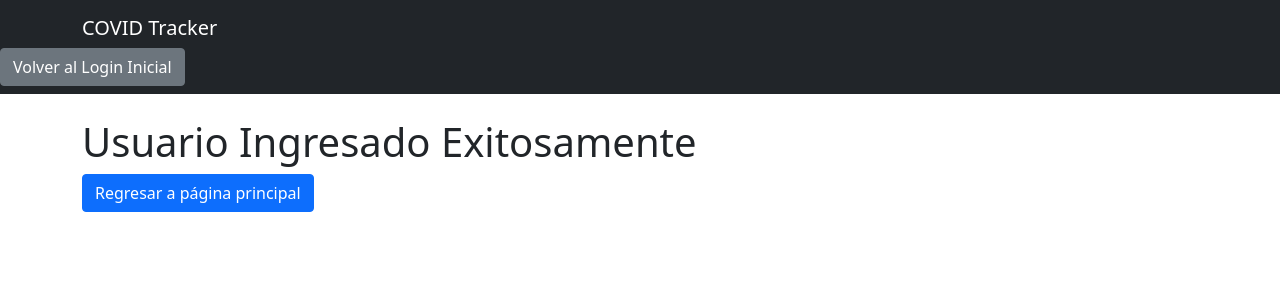
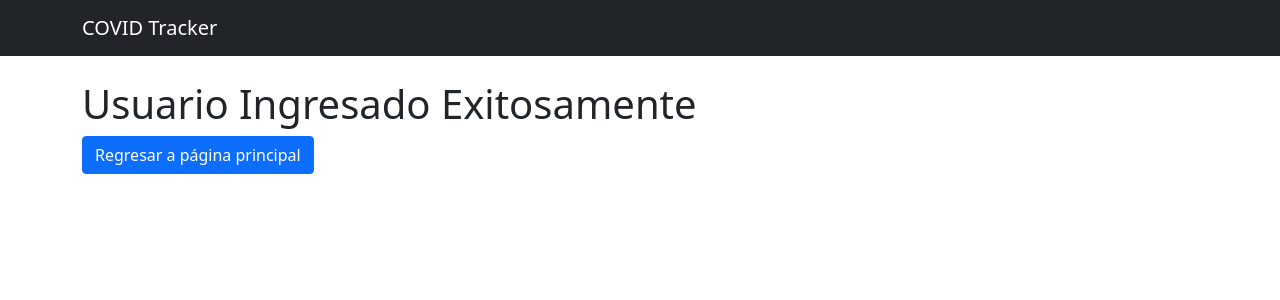
Before and after one commit to venegasbjf/covid-tracker-telematica, a Flask app: page /admin_success in a window 1280 px wide. Shown: the top 300 px of the page. Run offline with Flask 2, Linux system fonts and the light colour scheme; some libraries are stand-ins or nearby versions.

Commit message:
case gestion

```diff
--- a/templates/layout.html
+++ b/templates/layout.html
@@ -17,9 +17,6 @@
       <div class="container">
         <a class="navbar-brand" href="/">COVID Tracker</a>
       </div>
-      <a href="{{url_for('Index')}}" class="btn btn-secondary btn-block">
-        Volver al Login Inicial
-    </a>
     </nav>
 
     <div class="container pt-4">
```
